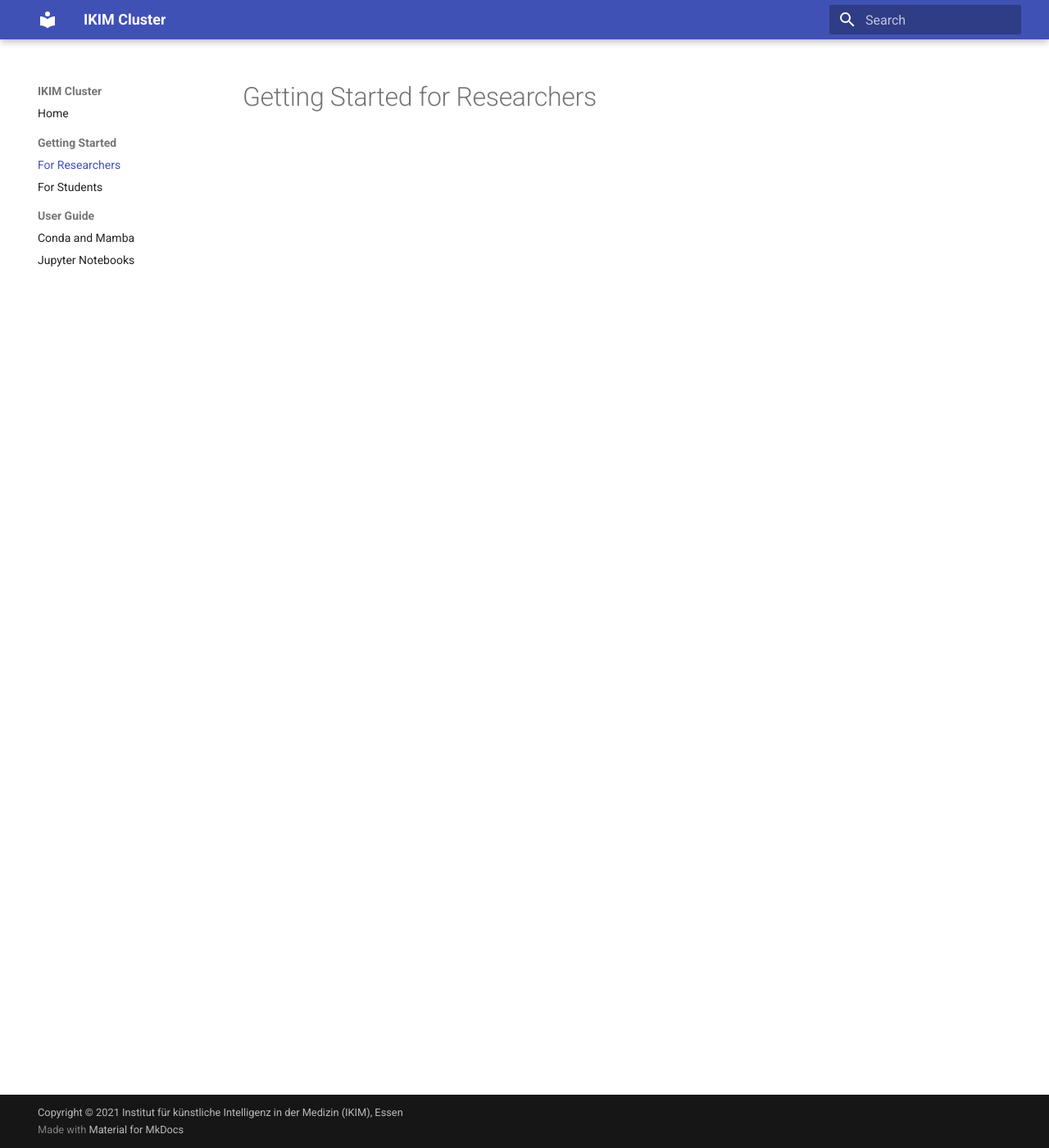
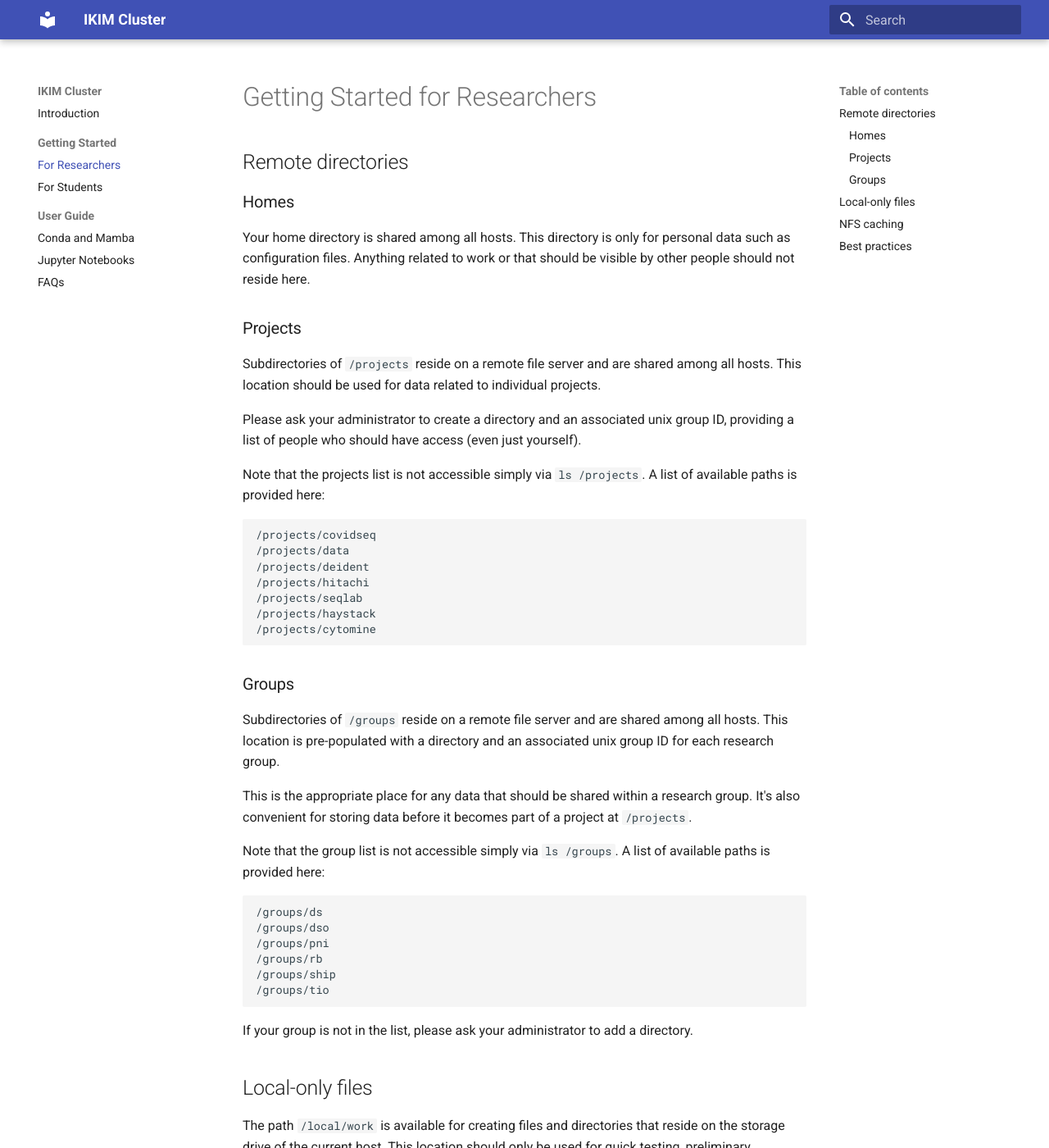
Before and after one commit to IKIM-Essen/ClusterDocs, an MkDocs documentation site: the page built from docs/researchers.md, in a window 1280 px wide and 1400 px high. Shown: the whole window at 82% size. Built offline with MkDocs 1.6.1 and Material for MkDocs 9.7.7, drawn with Linux system fonts in a browser that asks for light colours; some of the changed text lies outside the part shown.

Commit message:
Migrate remaining docs from config repo

````diff
--- a/docs/researchers.md
+++ b/docs/researchers.md
@@ -1 +1,70 @@
 # Getting Started for Researchers
+
+## Remote directories
+
+### Homes
+
+Your home directory is shared among all hosts.
+This directory is only for personal data such as configuration files.
+Anything related to work or that should be visible by other people should not reside here.
+
+### Projects
+
+Subdirectories of `/projects` reside on a remote file server and are shared among all hosts.
+This location should be used for data related to individual projects.
+
+Please ask your administrator to create a directory and an associated unix group ID, providing a list of people who should have access (even just yourself).
+
+Note that the projects list is not accessible simply via `ls /projects`.
+A list of available paths is provided here:
+
+```text
+/projects/covidseq
+/projects/data
+/projects/deident
+/projects/hitachi
+/projects/seqlab
+/projects/haystack
+/projects/cytomine
+```
+
+### Groups
+
+Subdirectories of `/groups` reside on a remote file server and are shared among all hosts.
+This location is pre-populated with a directory and an associated unix group ID for each research group.
+
+This is the appropriate place for any data that should be shared within a research group.
+It's also convenient for storing data before it becomes part of a project at `/projects`.
+
+Note that the group list is not accessible simply via `ls /groups`.
+A list of available paths is provided here:
+
+```text
+/groups/ds
+/groups/dso
+/groups/pni
+/groups/rb
+/groups/ship
+/groups/tio
+```
+
+If your group is not in the list, please ask your administrator to add a directory.
+
+## Local-only files
+
+The path `/local/work` is available for creating files and directories that reside on the storage drive of the current host.
+This location should only be used for quick testing, preliminary experimentation and intermediate output.
+As soon as you need your files saved, move them to `/projects` or `/groups`.
+Local-only files are not backed up and **can be deleted without notice**.
+
+## NFS caching
+
+Read operations on remote files are cached transparently on the local storage drive.
+Generally speaking, your first access to a dataset will be limited by network bandwidth, but any subsequent access will be made from local storage.
+
+## Best practices
+
+Here are tips on writing programs, scripts, containers, etc. that make good use of network resources:
+
+- Read inputs from and write the final results to `/projects` or `/groups`.
+- Write intermediate output to `/local/work`.
--- a/mkdocs.yml
+++ b/mkdocs.yml
@@ -14,10 +14,11 @@ markdown_extensions:
   - pymdownx.snippets
 
 nav:
-  - Home: index.md
+  - Introduction: index.md
   - Getting Started:
      - For Researchers: researchers.md
      - For Students: students.md
   - User Guide:
      - Conda and Mamba: conda.md
      - Jupyter Notebooks: jupyter.md
+     - FAQs: faq.md
````
Also changed, not shown: docs/faq.md (added, +5 -0 lines).
